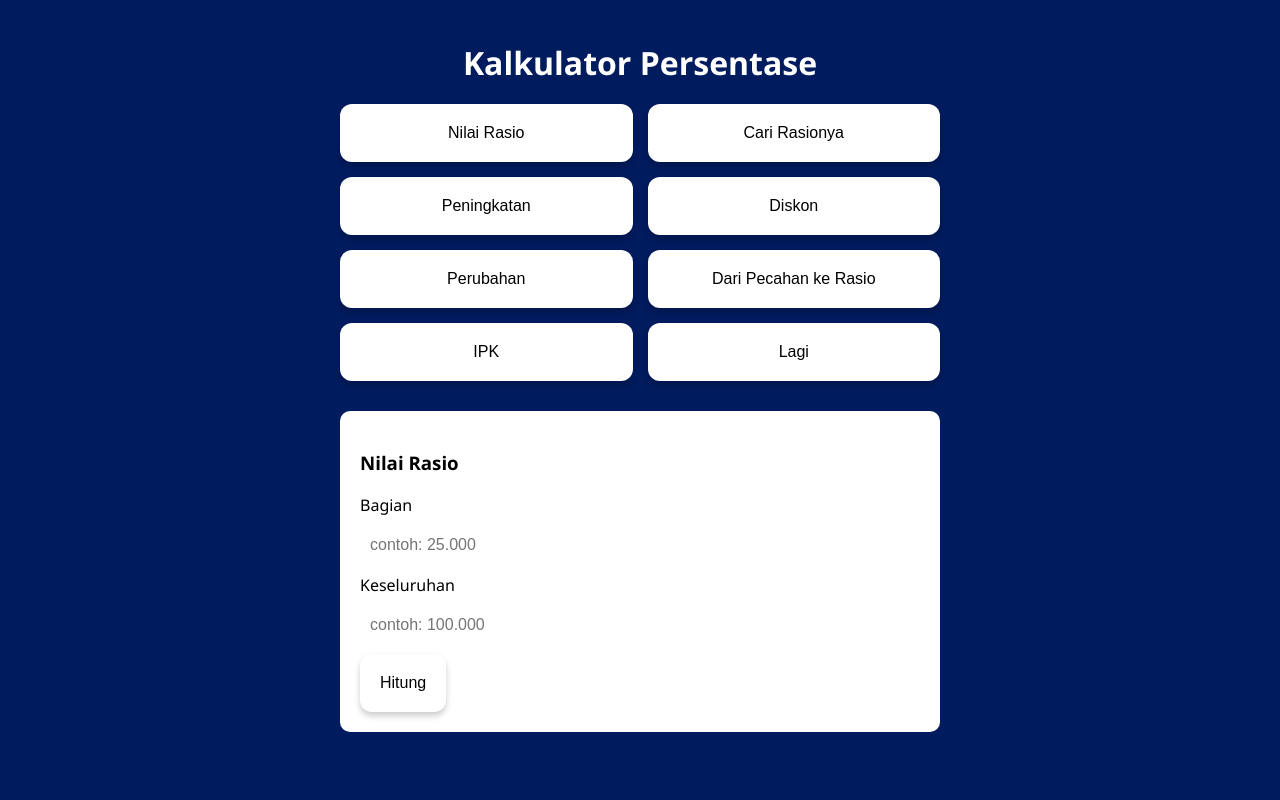
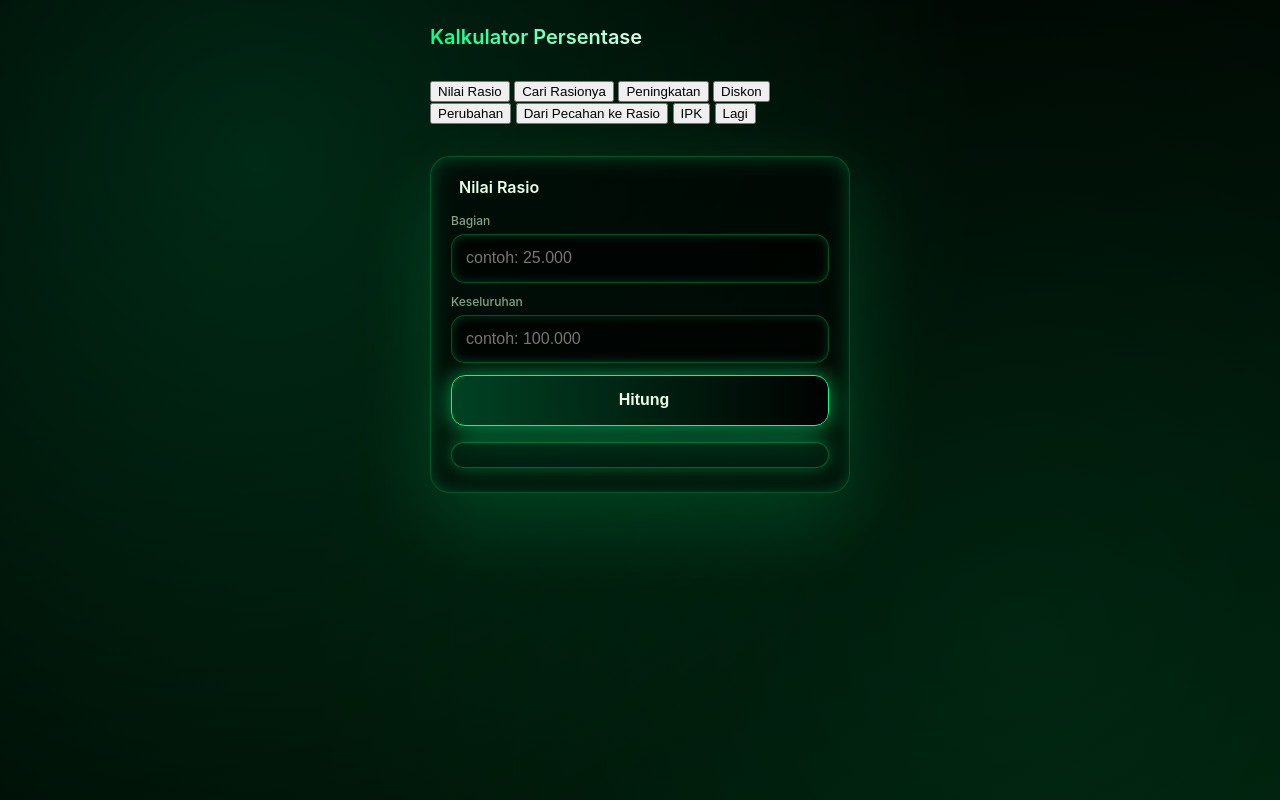
Before and after one commit to Hepisusantoid/kalkulatorPersentase, a plain HTML site: page index.html in a window 1280 px wide. Both pictures are taken after a click on the button "Nilai Rasio". Drawn offline with Linux system fonts and the light colour scheme.

Commit message:
Update style.css

```diff
--- a/style.css
+++ b/style.css
@@ -1,59 +1,303 @@
-/* style.css */
+/* style.css - tema hijau/hitam premium mobile-first */
+
+:root {
+  --bg-start: #000000;
+  --bg-end: #001a0a;
+  --accent: #00ff88;
+  --accent-soft: rgba(0, 255, 136, 0.3);
+  --text-main: #eaffea;
+  --text-dim: #7fa488;
+  --card-bg: rgba(0, 0, 0, 0.6);
+  --radius-lg: 20px;
+  --radius-md: 14px;
+  --shadow-card: 0 30px 80px rgba(0, 255, 136, 0.15),
+    0 0 20px rgba(0, 255, 136, 0.25) inset;
+  --shadow-btn: 0 12px 40px rgba(0, 255, 136, 0.2),
+    0 0 20px rgba(0, 255, 136, 0.5);
+  --shadow-btn-hover: 0 20px 60px rgba(0, 255, 136, 0.4),
+    0 0 30px rgba(0, 255, 136, 0.8);
+}
+
+* {
+  box-sizing: border-box;
+  -webkit-font-smoothing: antialiased;
+}
+
 body {
-  font-family: 'Segoe UI', sans-serif;
-  background-color: #001b5e;
-  color: white;
   margin: 0;
-  padding: 0;
+  padding: 24px;
+  min-height: 100vh;
+  font-family: "Inter", system-ui, -apple-system, BlinkMacSystemFont,
+    "Segoe UI", Roboto, "Helvetica Neue", Arial, sans-serif;
+  background:
+    radial-gradient(
+      circle at 20% 20%,
+      rgba(0, 255, 136, 0.15) 0%,
+      rgba(0, 0, 0, 0) 60%
+    ),
+    radial-gradient(
+      circle at 80% 80%,
+      rgba(0, 255, 136, 0.07) 0%,
+      rgba(0, 0, 0, 0) 60%
+    ),
+    linear-gradient(160deg, var(--bg-start) 0%, var(--bg-end) 100%);
+  color: var(--text-main);
+  display: flex;
+  justify-content: center;
+  align-items: flex-start;
 }
 
 .container {
-  padding: 20px;
-  max-width: 600px;
-  margin: auto;
+  width: 100%;
+  max-width: 420px;
+  display: flex;
+  flex-direction: column;
+  gap: 24px;
+}
+
+/* Header card */
+.header-card {
+  background: var(--card-bg);
+  border: 1px solid var(--accent-soft);
+  border-radius: var(--radius-lg);
+  box-shadow: var(--shadow-card);
+  padding: 20px 24px;
+  text-align: center;
 }
 
 h1 {
-  text-align: center;
-  margin-bottom: 20px;
+  font-size: 1.25rem;
+  line-height: 1.3;
+  font-weight: 600;
+  background-image: linear-gradient(
+    90deg,
+    var(--accent) 0%,
+    #ffffff 60%
+  );
+  color: transparent;
+  -webkit-background-clip: text;
+  background-clip: text;
+  margin: 0 0 6px;
 }
 
-.grid {
+.subtitle {
+  font-size: 0.8rem;
+  color: var(--text-dim);
+  font-weight: 400;
+  margin: 0;
+  line-height: 1.4;
+}
+
+/* Grid tombol fitur */
+.feature-grid {
   display: grid;
   grid-template-columns: repeat(2, 1fr);
-  gap: 15px;
+  gap: 12px;
 }
 
-button {
-  background-color: white;
-  color: black;
-  padding: 20px;
-  font-size: 16px;
-  border-radius: 12px;
-  border: none;
-  box-shadow: 0 4px 6px rgba(0,0,0,0.2);
-  cursor: pointer;
-  transition: transform 0.2s;
+@media (min-width: 480px) {
+  .feature-grid {
+    gap: 16px;
+  }
 }
 
-button:hover {
-  transform: scale(1.05);
+.feature-btn {
+  background: radial-gradient(
+      circle at 0% 0%,
+      rgba(0, 255, 136, 0.12) 0%,
+      rgba(0, 0, 0, 0) 60%
+    ),
+    rgba(0, 0, 0, 0.6);
+  border: 1px solid var(--accent-soft);
+  border-radius: var(--radius-md);
+  color: var(--text-main);
+  text-align: left;
+  padding: 14px 16px;
+  cursor: pointer;
+  box-shadow: var(--shadow-btn);
+  position: relative;
+
+  display: flex;
+  gap: 12px;
+  align-items: flex-start;
+
+  font-size: 0.9rem;
+  font-weight: 500;
+  line-height: 1.3;
+
+  outline: none;
+  border-width: 1px;
+  border-style: solid;
+  border-color: var(--accent-soft);
+
+  transition: all 0.18s ease;
 }
 
-input {
-  padding: 10px;
-  margin-top: 10px;
-  margin-bottom: 10px;
-  width: calc(100% - 24px);
-  font-size: 16px;
-  border-radius: 8px;
-  border: none;
+.feature-btn:active,
+.feature-btn:hover {
+  transform: translateY(-2px) scale(1.02);
+  box-shadow: var(--shadow-btn-hover);
+  border-color: var(--accent);
 }
 
+.icon-circle {
+  background: rgba(0, 0, 0, 0.6);
+  border: 1px solid var(--accent-soft);
+  border-radius: 12px;
+  min-width: 40px;
+  height: 40px;
+  padding: 8px;
+  display: flex;
+  align-items: center;
+  justify-content: center;
+
+  font-size: 1rem;
+  line-height: 1;
+  color: var(--accent);
+  box-shadow: 0 0 20px rgba(0, 255, 136, 0.5);
+}
+
+.feature-btn .text-wrap {
+  display: flex;
+  flex-direction: column;
+}
+
+.feature-btn .label {
+  color: var(--text-main);
+  font-size: 0.95rem;
+  font-weight: 600;
+  line-height: 1.2;
+}
+
+.feature-btn .desc {
+  color: var(--text-dim);
+  font-size: 0.7rem;
+  line-height: 1.3;
+  margin-top: 4px;
+  font-weight: 400;
+}
+
+/* Area hasil / kartu fitur aktif */
 #featureOutput {
-  margin-top: 30px;
-  background: #fff;
-  color: #000;
-  padding: 20px;
-  border-radius: 10px;
+  margin-top: 8px;
 }
+
+.feature-card {
+  background: var(--card-bg);
+  border: 1px solid var(--accent-soft);
+  border-radius: var(--radius-lg);
+  box-shadow: var(--shadow-card);
+  padding: 20px 20px 24px;
+  color: var(--text-main);
+}
+
+.feature-card h3 {
+  margin: 0 0 16px;
+  font-size: 1rem;
+  font-weight: 600;
+  color: var(--text-main);
+  display: flex;
+  align-items: center;
+  gap: 8px;
+  line-height: 1.3;
+}
+
+.feature-card h3 i {
+  color: var(--accent);
+  filter: drop-shadow(0 0 6px rgba(0, 255, 136, 0.8));
+}
+
+/* Input group */
+.field-group {
+  display: flex;
+  flex-direction: column;
+  margin-bottom: 12px;
+}
+
+.field-group label {
+  font-size: 0.75rem;
+  line-height: 1.2;
+  color: var(--text-dim);
+  font-weight: 500;
+  margin-bottom: 6px;
+}
+
+.num-input {
+  width: 100%;
+  padding: 12px 14px;
+  font-size: 1rem;
+  line-height: 1.4;
+  border-radius: var(--radius-md);
+
+  background: rgba(0, 0, 0, 0.6);
+  border: 1px solid var(--accent-soft);
+  color: var(--text-main);
+
+  box-shadow: 0 0 10px rgba(0, 255, 136, 0.2) inset;
+  outline: none;
+}
+
+.num-input:focus {
+  border-color: var(--accent);
+  box-shadow: 0 0 12px rgba(0, 255, 136, 0.6),
+    0 0 10px rgba(0, 255, 136, 0.2) inset;
+}
+
+/* Tombol Hitung */
+.action-btn {
+  width: 100%;
+  border-radius: var(--radius-md);
+
+  background: linear-gradient(
+      90deg,
+      rgba(0, 255, 136, 0.25) 0%,
+      rgba(0, 0, 0, 0) 100%
+    ),
+    rgba(0, 0, 0, 0.8);
+  border: 1px solid var(--accent);
+  color: var(--text-main);
+
+  font-size: 1rem;
+  font-weight: 600;
+  line-height: 1.3;
+
+  padding: 14px 16px;
+  margin-top: 4px;
+
+  display: flex;
+  align-items: center;
+  justify-content: center;
+  gap: 8px;
+  text-align: center;
+
+  box-shadow: var(--shadow-btn);
+  cursor: pointer;
+  transition: all 0.18s ease;
+}
+
+.action-btn i {
+  color: var(--accent);
+}
+
+.action-btn:active,
+.action-btn:hover {
+  transform: scale(1.03);
+  box-shadow: var(--shadow-btn-hover);
+}
+
+/* Box hasil */
+.hasil-box {
+  margin-top: 16px;
+  font-size: 1rem;
+  line-height: 1.4;
+  color: var(--text-main);
+
+  background: rgba(0, 255, 136, 0.07);
+  border: 1px solid var(--accent-soft);
+  border-radius: var(--radius-md);
+
+  padding: 12px 14px;
+  word-break: break-word;
+
+  box-shadow: 0 0 20px rgba(0, 255, 136, 0.4);
+}
```
